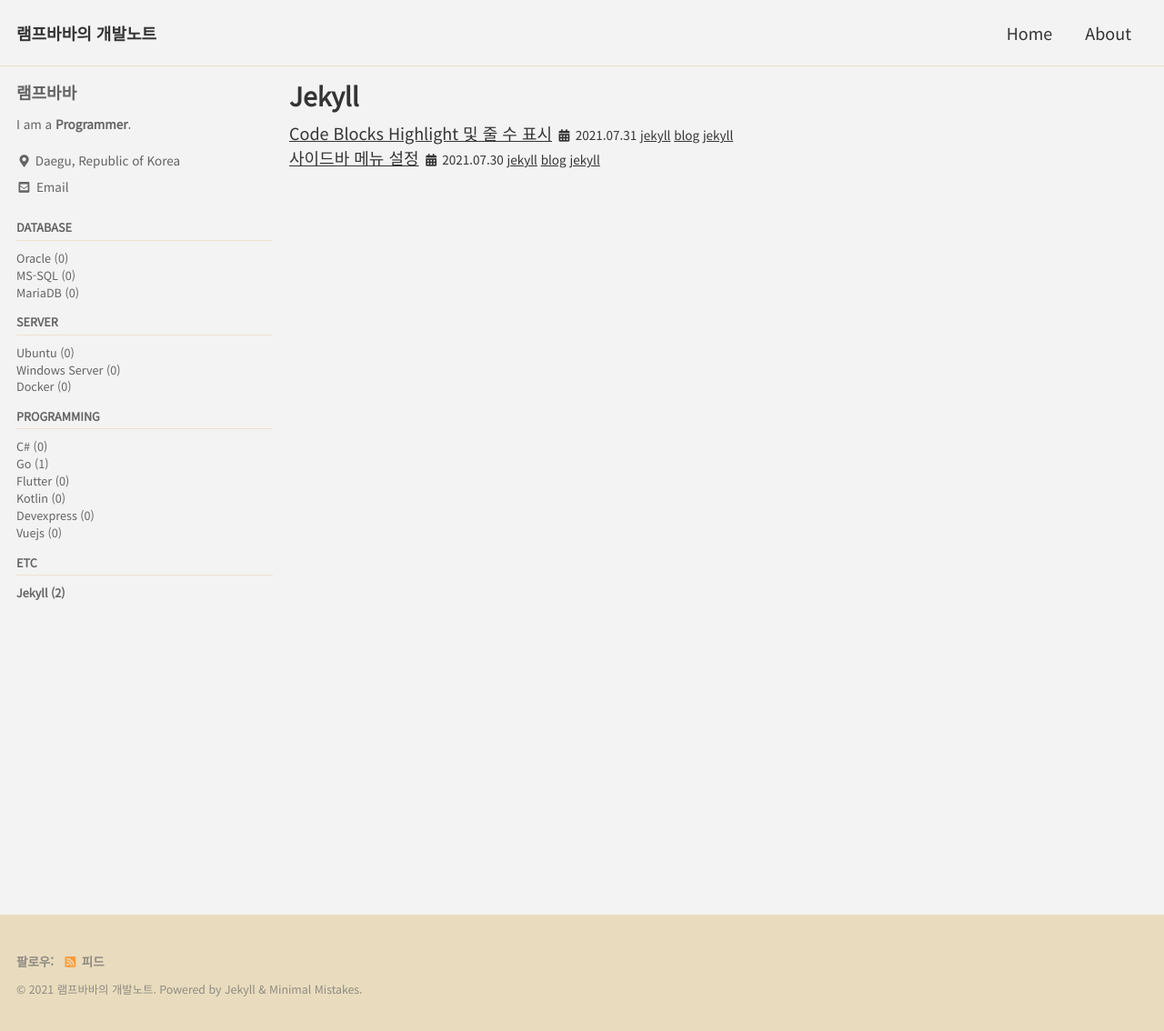
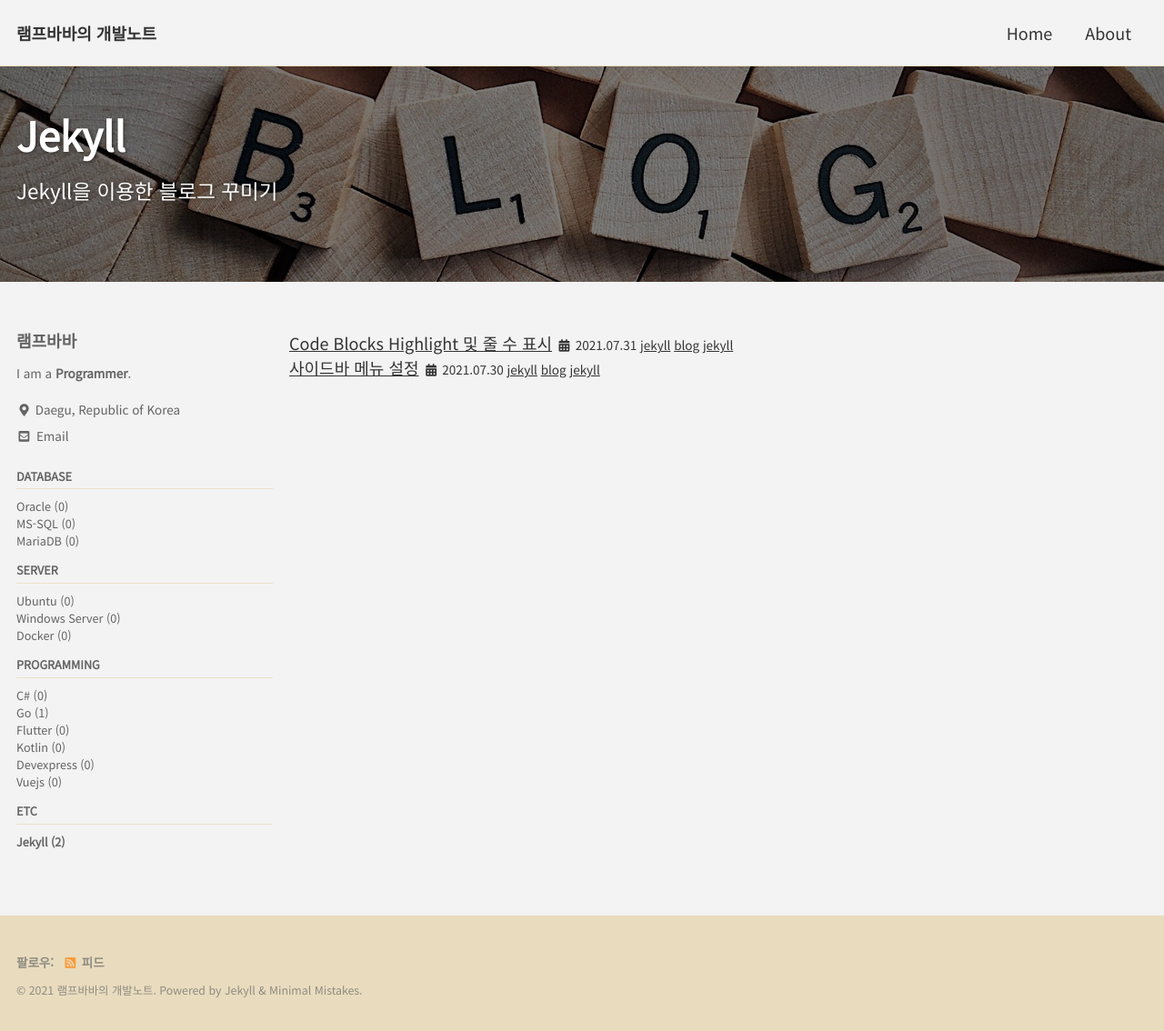
Before and after one commit to lampbaba/lampbaba.github.io, a Jekyll site: the page built from _pages/categories/jekyll.md, in a window 1280 px wide and 1134 px high. Shown: the whole window at 91% size. Built offline with Jekyll 4.4.1, drawn with Linux system fonts in a browser that asks for light colours; cached includes are drawn as plain includes.

Commit message:
이미지 추가

```diff
--- a/_pages/categories/jekyll.md
+++ b/_pages/categories/jekyll.md
@@ -2,10 +2,16 @@
 layout: archive
 permalink: /jekyll/
 title: "Jekyll"
+excerpt: "Jekyll을 이용한 블로그 꾸미기"
 
+# images\wordpress-265132_1920.jpg
 author_profile: true
 sidebar:
   nav: "docs"
+
+header:
+  overlay_image: /images/blog-2355684_1920.jpg
+  overlay_filter: 0.5 # 투명도
 ---
 
 {% assign posts = site.categories.jekyll %}
```
Also changed, not shown: _pages/categories/go.md (+5 -0 lines), _posts/go/2021-07-30-keywords.md (+1 -1 lines), images/blog-2355684_1920.jpg (added), images/golang.jpg (added).
